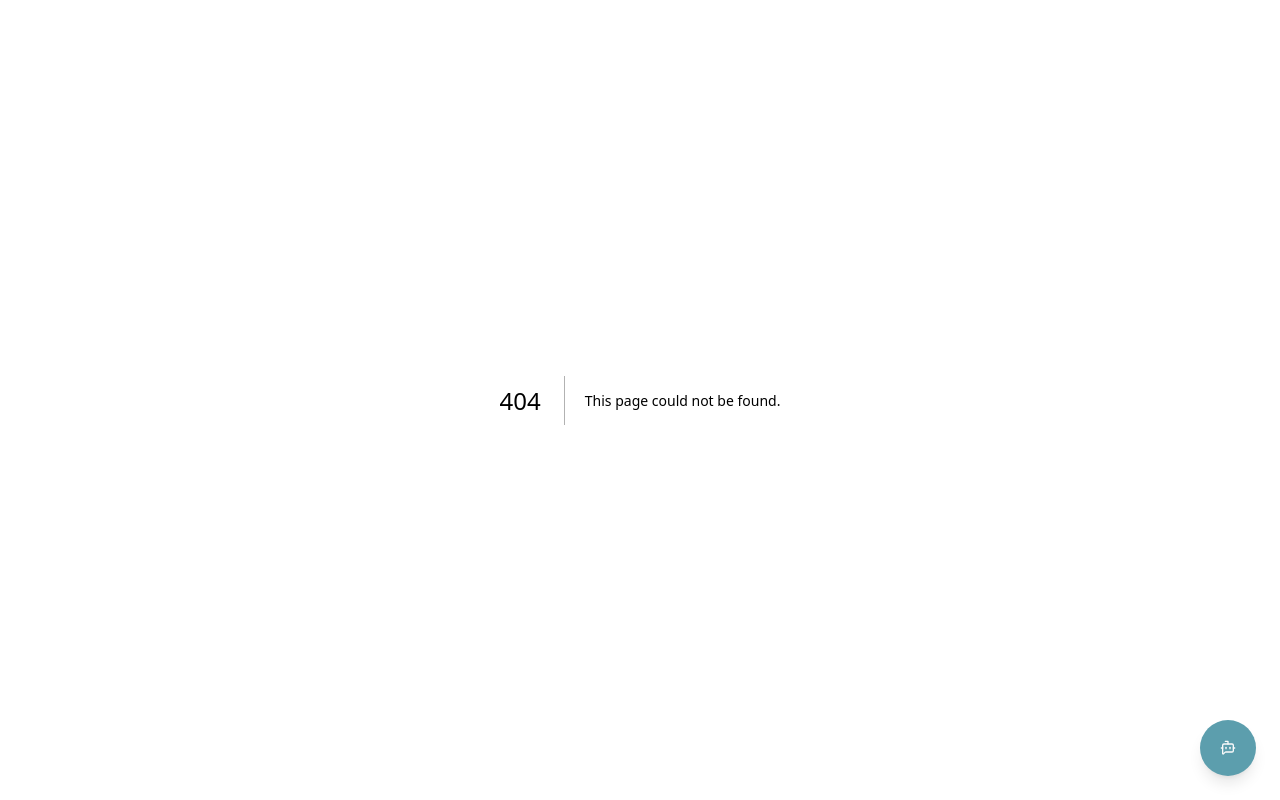
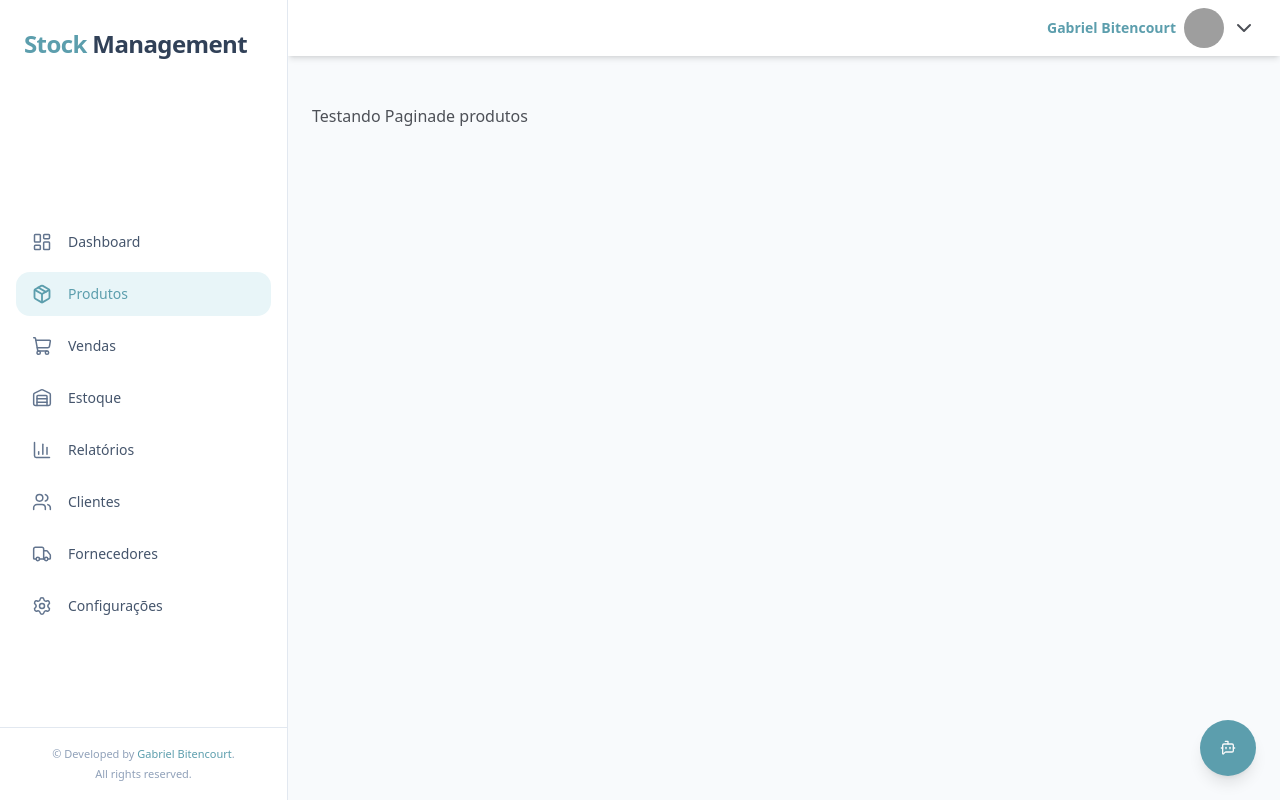
Before and after one commit to GabrielBitencourty/stock_management_fe, a Next.js app: page /products in a window 1280 px wide. Before the commit this address had no page. Built offline with nearby package versions, Linux system fonts and the light colour scheme; grey boxes are pictures that could not be loaded.

Commit message:
Fix login issues

```diff
--- /dev/null
+++ b/src/app/products/page.tsx
@@ -0,0 +1,22 @@
+"use client";
+
+import Navbar from "@/components/logedComponents/navbar";
+import SideMenu from "@/components/logedComponents/sideMenu";
+
+export default function ProductsPage() {
+    return(
+        <div className="min-h-screen w-full bg-slate-50">
+            <SideMenu />
+            <Navbar />
+
+            <main className="pt-20 lg:pl-72">
+                <div className="flex flex-col gap-6 p-6">
+                    <div>
+                        <h1>Testando Paginade produtos</h1>
+                    </div>
+                </div>
+            </main>
+
+        </div>
+    )
+}
--- a/src/components/customComponents/LoginForm.tsx
+++ b/src/components/customComponents/LoginForm.tsx
@@ -15,6 +15,7 @@ import { Input } from "@/components/ui/input";
 import { signIn } from "@/services/authService";
 import { loginSchema } from "@/schemas/authSchema";
 import { ForgotPasswordCard } from "./ForgotPasswordComponent";
+import { useRouter } from "next/navigation";
 
 type LoginFormData = z.infer<typeof loginSchema>;
 
@@ -22,6 +23,7 @@ const inputClass =
   "h-12 w-full bg-slate-50 pl-10 transition-colors";
 
 export function LoginForm() {
+  const router = useRouter();
   const [showPassword, setShowPassword] = useState(false);
 
   const {
@@ -39,6 +41,9 @@ export function LoginForm() {
   async function onSubmit(data: LoginFormData) {
     const response = await signIn(data);
     console.log(response);
+    if (response.statusCode === 200) {
+      router.push("/home");
+    }
   }
 
   return (
--- a/src/services/authService.ts
+++ b/src/services/authService.ts
@@ -14,13 +14,15 @@ export async function signIn(data: LoginFormData) {
         })
     });
 
-    const message = await response.json();
+    const result = await response.json()
+
+    console.log(result)
 
     if (response.status === 200) {
-        toast.success(message.message);
+        toast.success(result.message)
     } else {
-        toast.error(message.message);
+        toast.error(result.message)
     }
 
-    return response.json();
+    return result
 }
```
